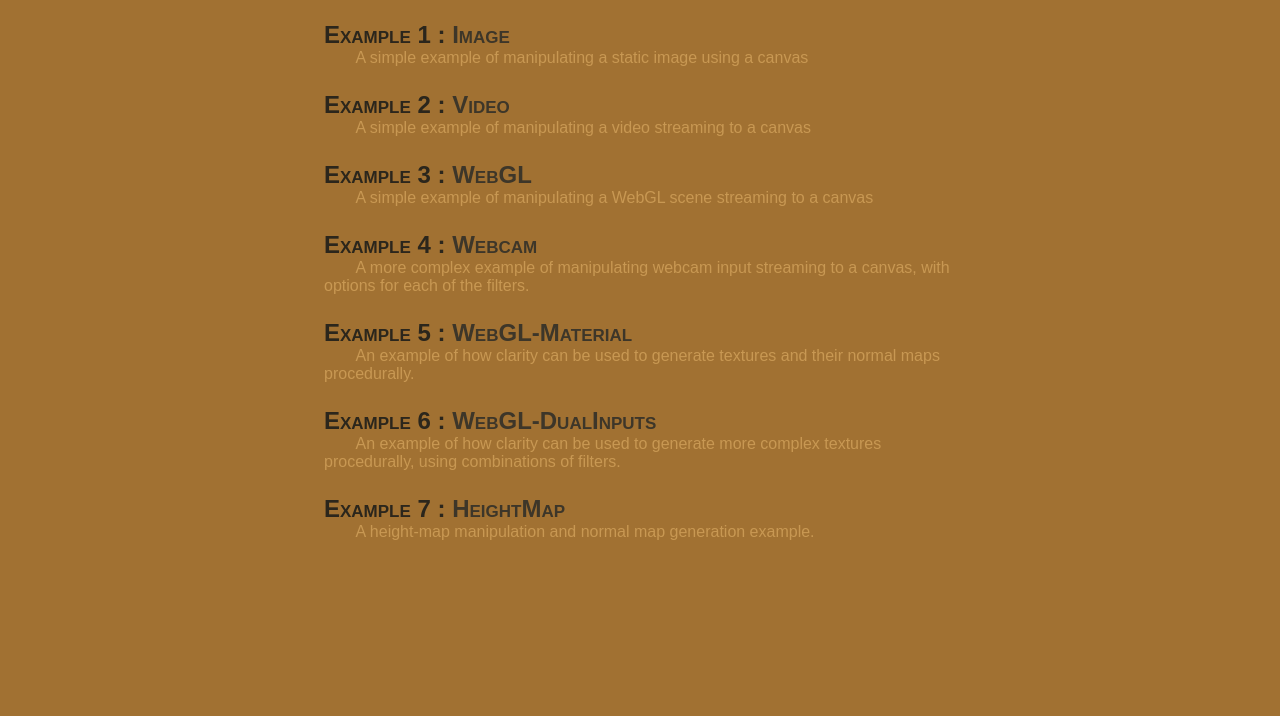
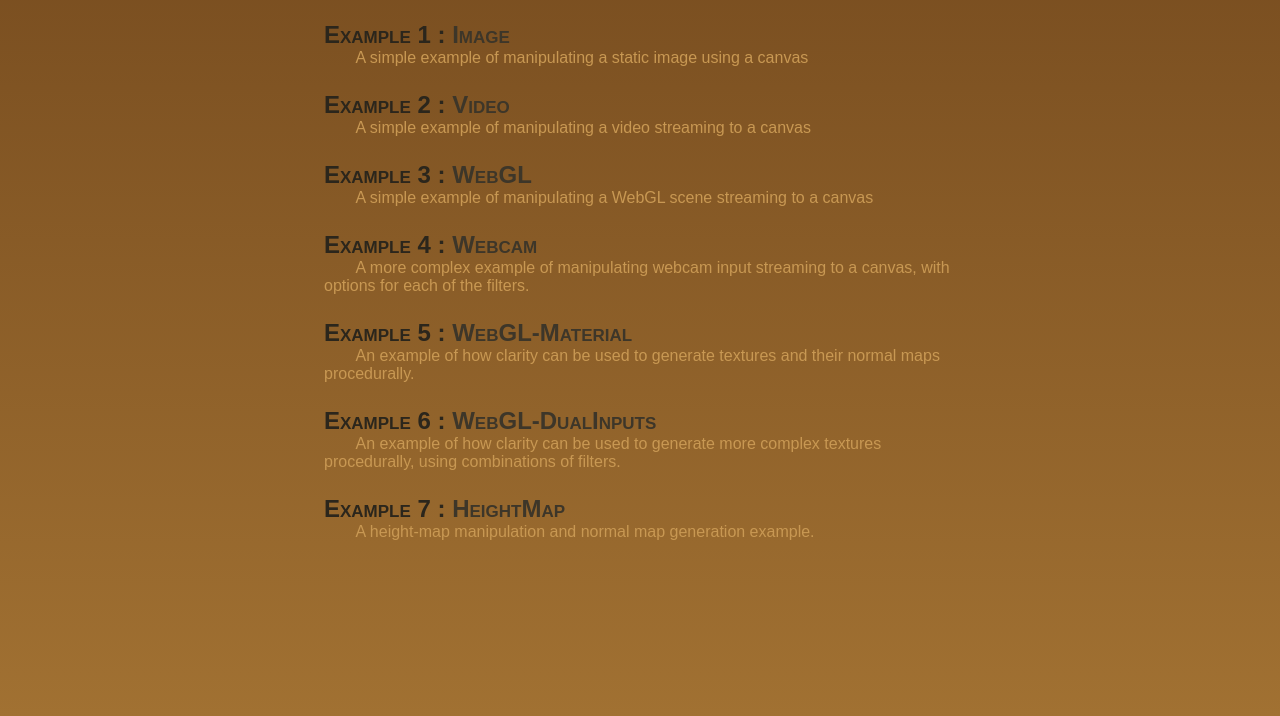
Before and after one commit to calrk/Clarity, a website: page examples/index.html in a window 1280 px wide. Shown: the part 84-800 px from the top of the page. Drawn offline with Linux system fonts and the light colour scheme.

Commit message:
Change to homepage style

```diff
--- a/examples/index.html
+++ b/examples/index.html
@@ -8,9 +8,14 @@
 	<style type="text/css">
 		body {
 			background-color: #a17132;
-			background-size: 15px;
+			/*background-size: 15px;*/
 			background-repeat: repeat-x;
 			background-attachment: scroll;
+
+			background: linear-gradient(#774c1f, #a17132);
+			background: -webkit-linear-gradient(#774c1f, #a17132);
+			background: -o-linear-gradient(#774c1f, #a17132);
+			background: -moz-linear-gradient(#774c1f, #a17132);
 		}
 
 		h1 {
```
